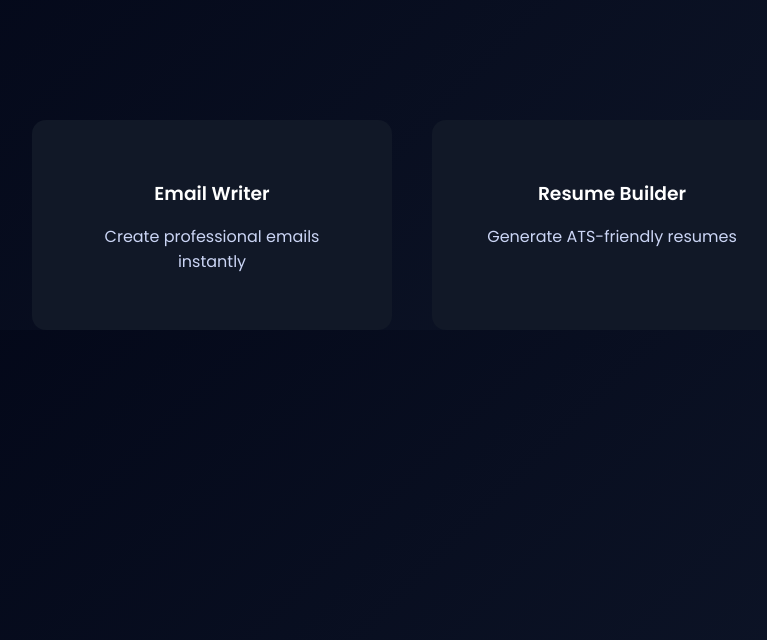
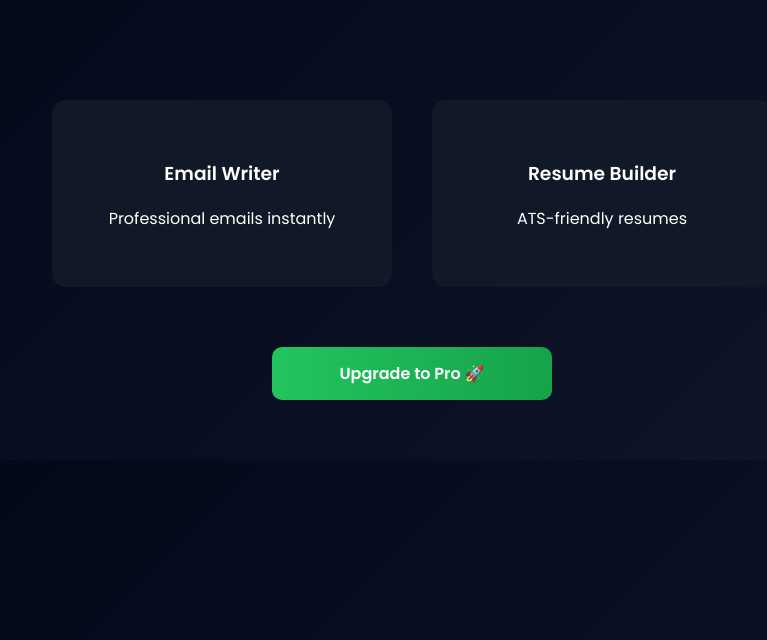
Before and after one commit to Pranox-Ai/pranox-ai, a Flask app: page /dashboard in a window 1280 px wide. Shown: the part 116-756 px from the top of the page, without its empty margins (228-995 px from the left). Run offline with Flask 3, Linux system fonts and the light colour scheme; the visitor is signed in with stand-in values (Sample User, id 1).

Commit message:
pro page added

```diff
--- a/app.py
+++ b/app.py
@@ -68,6 +68,13 @@ def dashboard():
         return redirect("/login")
     return render_template("dashboard.html", user=session["user"])
 
+@app.route("/pro")
+def pro():
+    if "user" not in session:
+        return redirect("/login")
+    return render_template("pro.html")
+
+
 # ---------- EMAIL ----------
 @app.route("/email", methods=["GET", "POST"])
 def email():
--- a/templates/dashboard.html
+++ b/templates/dashboard.html
@@ -3,7 +3,6 @@
 <head>
 <meta charset="UTF-8">
 <title>Dashboard - Pranox AI</title>
-
 <link href="https://fonts.googleapis.com/css2?family=Poppins:wght@300;400;600&display=swap" rel="stylesheet">
 
 <style>
@@ -31,7 +30,7 @@ body {
     display: flex;
     justify-content: center;
     gap: 40px;
-    margin-top: 120px;
+    margin-top: 100px;
     flex-wrap: wrap;
 }
 
@@ -39,7 +38,7 @@ body {
     background: #111827;
     padding: 40px;
     border-radius: 14px;
-    width: 280px;
+    width: 260px;
     text-align: center;
     text-decoration: none;
     color: white;
@@ -51,12 +50,17 @@ body {
     background: linear-gradient(90deg, #6366f1, #ec4899);
 }
 
-h3 {
-    margin-bottom: 10px;
-}
-
-p {
-    color: #cbd5f5;
+.pro-btn {
+    display: block;
+    margin: 60px auto;
+    padding: 14px 30px;
+    background: linear-gradient(90deg, #22c55e, #16a34a);
+    color: white;
+    text-decoration: none;
+    border-radius: 10px;
+    width: 220px;
+    text-align: center;
+    font-weight: bold;
 }
 </style>
 </head>
@@ -72,15 +76,17 @@ p {
 
     <a href="/email" class="tool-card">
         <h3>Email Writer</h3>
-        <p>Create professional emails instantly</p>
+        <p>Professional emails instantly</p>
     </a>
 
     <a href="/resume" class="tool-card">
         <h3>Resume Builder</h3>
-        <p>Generate ATS-friendly resumes</p>
+        <p>ATS-friendly resumes</p>
     </a>
 
 </div>
 
+<a href="/pro" class="pro-btn">Upgrade to Pro 🚀</a>
+
 </body>
 </html>
```
Also changed, not shown: templates/pro.html (added, +62 -0 lines).
